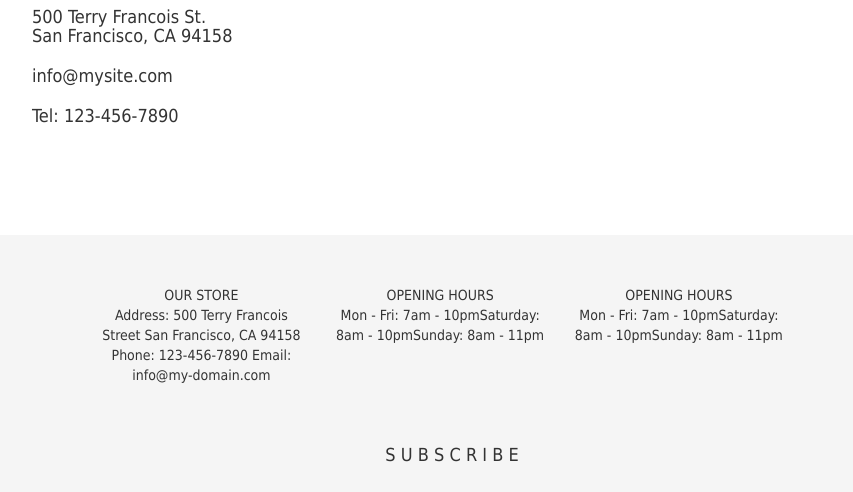
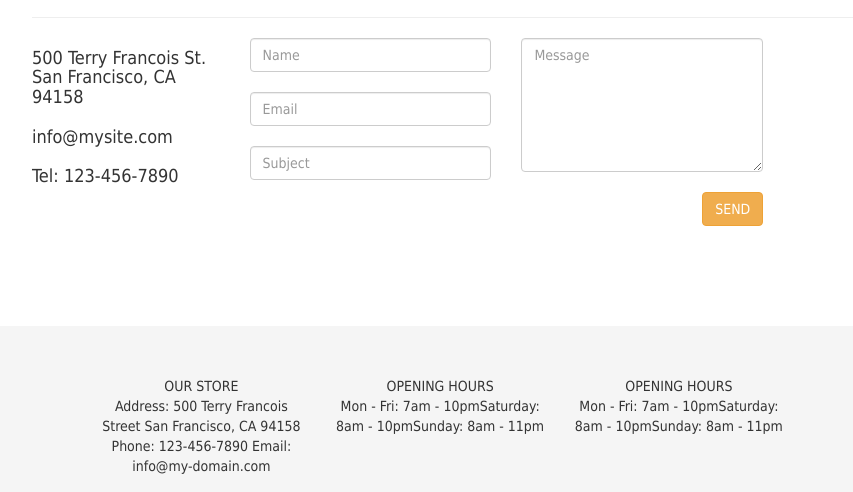
Before and after one commit to Biggo6/biggo6.github.io, a plain HTML site: page contact.html in a window 1280 px wide. Shown: the part 286-778 px from the top of the page, without its empty margins (188-1041 px from the left). Drawn offline with nearby package versions, Linux system fonts and the light colour scheme.

Commit message:
modified contact file

```diff
--- a/contact.html
+++ b/contact.html
@@ -80,14 +80,29 @@
                 </div>
             </div>
 
+            <hr/>
+
             <div class="row">
-                <div class="col-md-6">
+                <div class="col-md-3">
                   <h4>500 Terry Francois St.<br/>
                   San Francisco, CA 94158<br/>
                   <br/>
                   info@mysite.com<br/>
                   <br/>
                   Tel: 123-456-7890</h4>
+                </div>
+                <div class="col-md-9">
+                  <div class="row">
+                      <div class="col-md-5">
+                            <input class="form-control" placeholder="Name" /><br/>
+                            <input class="form-control" placeholder="Email" /><br/>
+                            <input class="form-control" placeholder="Subject" /><br/>
+                      </div>
+                      <div class="col-md-5">
+                            <textarea class="form-control" rows="6" placeholder="Message"></textarea><br/>
+                            <button class="btn pull-right btn-warning">SEND</button>
+                      </div>
+                  </div>
                 </div>
             </div>
 
```
